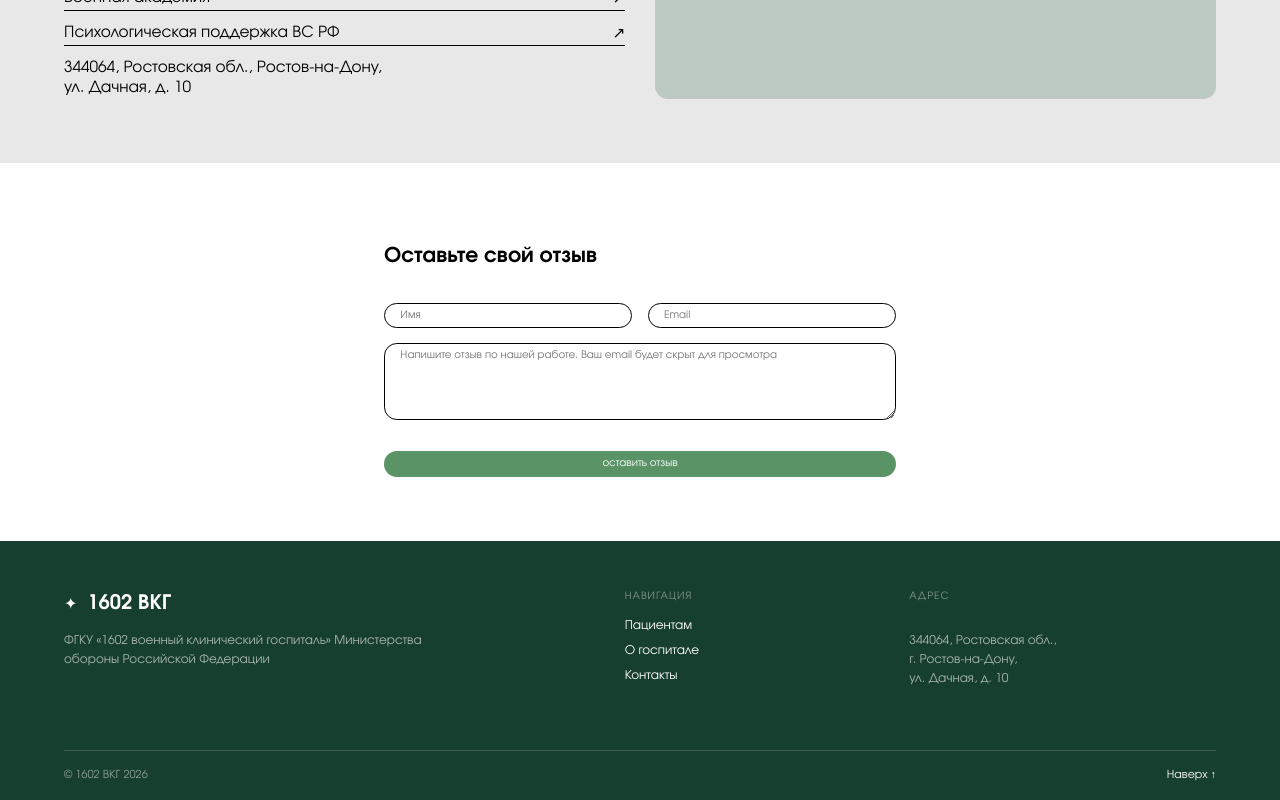
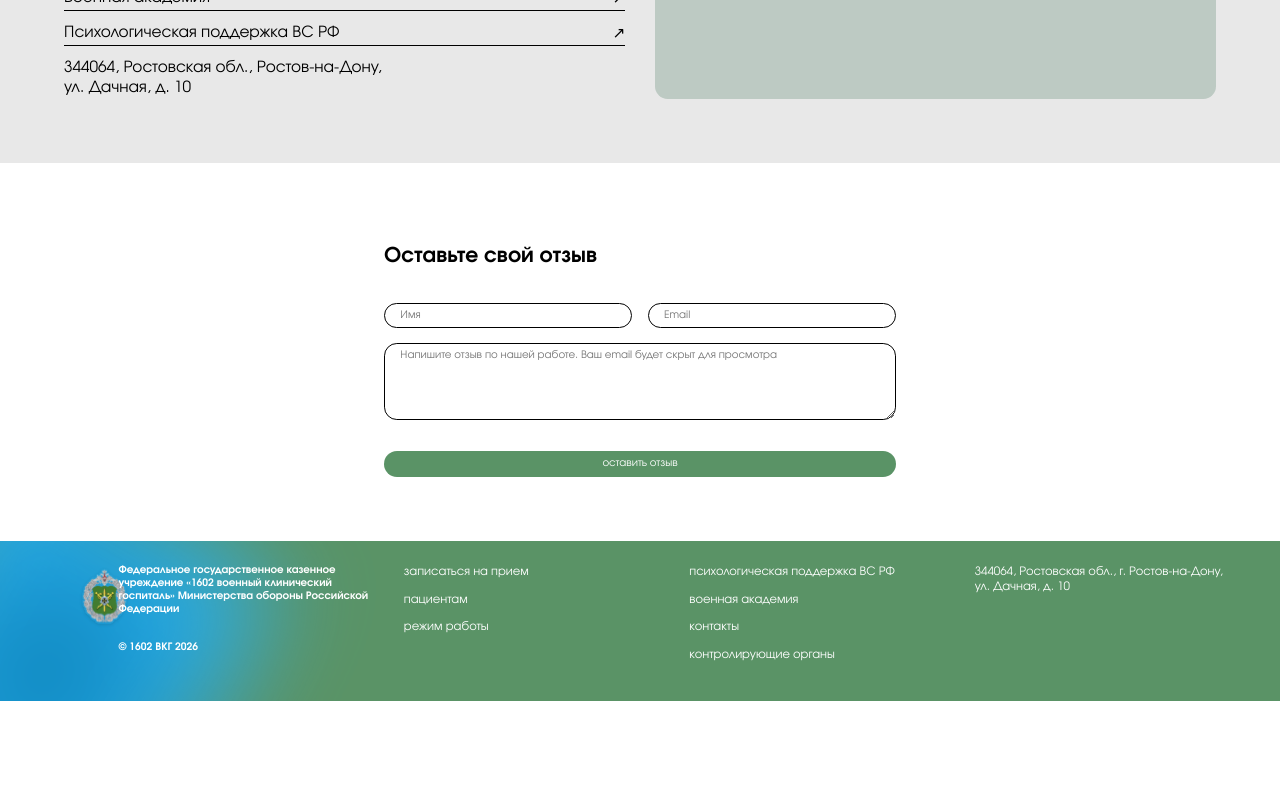
Before and after one commit to jestyrn-del/Hospital-website, a React (Vite) app: page / in a window 1280 px wide. Shown: the part 2353-3153 px from the top of the page. After the commit the page ends 3054 px from the top, so only its background shows below. Built offline with nearby package versions, Linux system fonts and the light colour scheme.

Commit message:
Footer: ready adapted version

```diff
--- a/src/components/Footer/Footer.css
+++ b/src/components/Footer/Footer.css
@@ -1,68 +1,113 @@
-/* =================== */
-/* === FOOTER PART === */
-/* =================== */
 .footer {
-    background: var(--green);
-    color: #fff;
-    padding-top: 50px
+    position: relative;
+
+    min-height: 20vh;
+
+    background: #5A9366;
+    color: #FFFFFF;
+
+    overflow: hidden;
 }
 
-.footer__grid {
+.footer-inner {
+    position: relative;
+    z-index: 2;
+
     display: grid;
-    grid-template-columns: 1.6fr .7fr 1fr;
-    gap: 70px;
-    min-height: 159px
+
+    grid-template-columns:
+        3%
+        22%
+        22%
+        22%
+        22%;
+
+    justify-content: center;
+    box-sizing: border-box;
+
+    gap: 4vh;
+    padding: 3vh 0;
 }
 
-.footer__brand {
-    max-width: 410px
+.footer-logo {
+    width: 8vw;
+    height: 8vh;
+
+    margin: 0;
+
+    display: flex;
+    align-items: flex-start;
+    justify-content: center;
+
+    flex-shrink: 0;
 }
 
-.footer__brand .brand__mark {
-    margin-right: 10px
+.footer-logo img {
+    display: block;
+
+    width: 100%;
+    height: 100%;
+
+    object-fit: contain;
+    object-position: top center;
 }
 
-.footer__brand strong {
-    font-size: 20px
+.footer-organization {
+    display: flex;
+    flex-direction: column;
+
+    gap: 2vw;
+
+    width: 20vw;
+
+    font-size: 0.8vw;
+    font-weight: 700;
 }
 
-.footer__brand p,
-.footer__grid p {
-    font-size: 12px;
-    line-height: 1.6;
-    color: rgba(255, 255, 255, .62);
-    margin-top: 14px
+.footer-copyright {
+    font-weight: 700;
 }
 
-.footer__grid>div:not(:first-child) {
+.footer-column {
     display: flex;
+    gap: 1vw;
     flex-direction: column;
-    gap: 9px
 }
 
-.footer__grid a {
-    font-size: 12px;
-    color: #fff
+.footer-column a {
+    font-size: 0.9vw;
+    color: #FFFFFF;
+
+    transition: opacity 0.3s ease;
 }
 
-.footer__label {
-    font-size: 10px;
-    text-transform: uppercase;
-    letter-spacing: .1em;
-    color: rgba(255, 255, 255, .45);
-    margin-bottom: 5px
+.footer-column a:hover {
+    opacity: .65;
 }
 
-.footer__bottom {
-    border-top: 1px solid rgba(255, 255, 255, .18);
-    min-height: 50px;
-    display: flex;
-    align-items: center;
-    justify-content: space-between;
-    font-size: 11px;
-    color: rgba(255, 255, 255, .5)
+.footer-decor {
+    position: absolute;
+
+    width: 30vw;
+    height: 40vh;
+
+    left: -148px;
+    top: -28px;
+
+    background:
+        radial-gradient(
+            50% 50% at 50% 50%,
+            #007CBC 0%,
+            #26B5FF 100%
+        );
+
+    filter: blur(50px);
+    transform: rotate(-60deg);
+    opacity: .9;
+
+    pointer-events: none;
 }
 
-.footer__bottom a {
-    color: #fff
+.footer-address {
+    font-size: 0.9vw;
 }
--- a/src/components/Footer/Footer.tsx
+++ b/src/components/Footer/Footer.tsx
@@ -4,12 +4,43 @@ import './Footer.css';
 export function Footer() {
   return (
     <footer className="footer">
-        <div className="container footer__grid">
-            <div className="footer__brand"><span className="brand__mark">✦</span><strong>1602 ВКГ</strong><p>ФГКУ «1602 военный клинический госпиталь» Министерства обороны Российской Федерации</p></div>
-            <div><span className="footer__label">Навигация</span><a href="#patient">Пациентам</a><a href="#about">О госпитале</a><a href="#contacts">Контакты</a></div>
-            <div><span className="footer__label">Адрес</span><p>344064, Ростовская обл.,<br />г. Ростов-на-Дону,<br />ул. Дачная, д. 10</p></div>
+        <div className="footer-decor"></div>
+
+        <div className="container footer-inner">
+            <div className="footer-logo">
+                <img src={headerLogo} alt=""/>
+            </div>
+
+            <div className="footer-organization">
+                Федеральное государственное казенное учреждение
+                «1602 военный клинический госпиталь»
+                Министерства обороны Российской Федерации
+
+                <span className="footer-copyright">
+                    © 1602 ВКГ 2026
+                </span>
+            </div>
+
+            <div className="footer-column">
+                <a href="#">записаться на прием</a>
+                <a href="#patient">пациентам</a>
+                <a href="#patient">режим работы</a>
+            </div>
+
+            <div className="footer-column">
+                <a href="#">психологическая поддержка ВС РФ</a>
+                <a href="#">военная академия</a>
+                <a href="#contacts">контакты</a>
+                <a href="#">контролирующие органы</a>
+            </div>
+
+            <div className="footer-column">
+                <div className="footer-address">
+                    344064, Ростовская обл., г. Ростов-на-Дону,<br/>
+                    ул. Дачная, д. 10
+                </div>
+            </div>
         </div>
-        <div className="container footer__bottom"><span>© 1602 ВКГ 2026</span><a href="#top">Наверх ↑</a></div>
     </footer>
   );
 }
```
